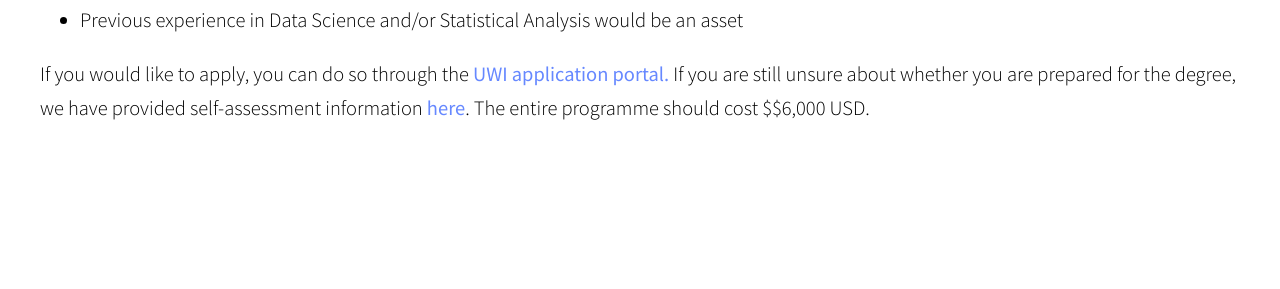
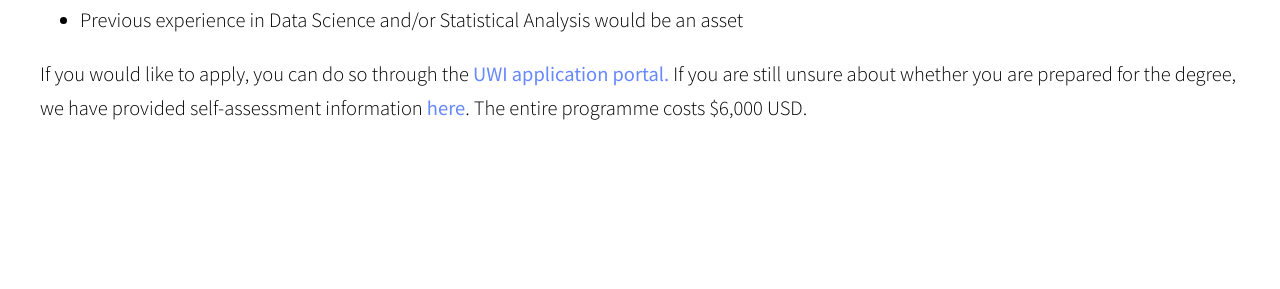
Before and after one commit to uwidcit/datascience, a Jekyll site: the page built from admissions.html, in a window 1280 px wide. Shown: the part 500-789 px from the top of the page. Built offline with Jekyll 4.4.1, drawn with Linux system fonts in a browser that asks for light colours; some web fonts are replaced.

Commit message:
Update admissions.html

```diff
--- a/admissions.html
+++ b/admissions.html
@@ -35,7 +35,7 @@ title: "Admissions"
     If you are still unsure about whether you are prepared for the degree, we have provided self-assessment information
     <a href="/selfassessment">here</a>.
 
-    The entire programme should cost $$6,000 USD.
+    The entire programme costs $6,000 USD.
 
 
 </div>
```
